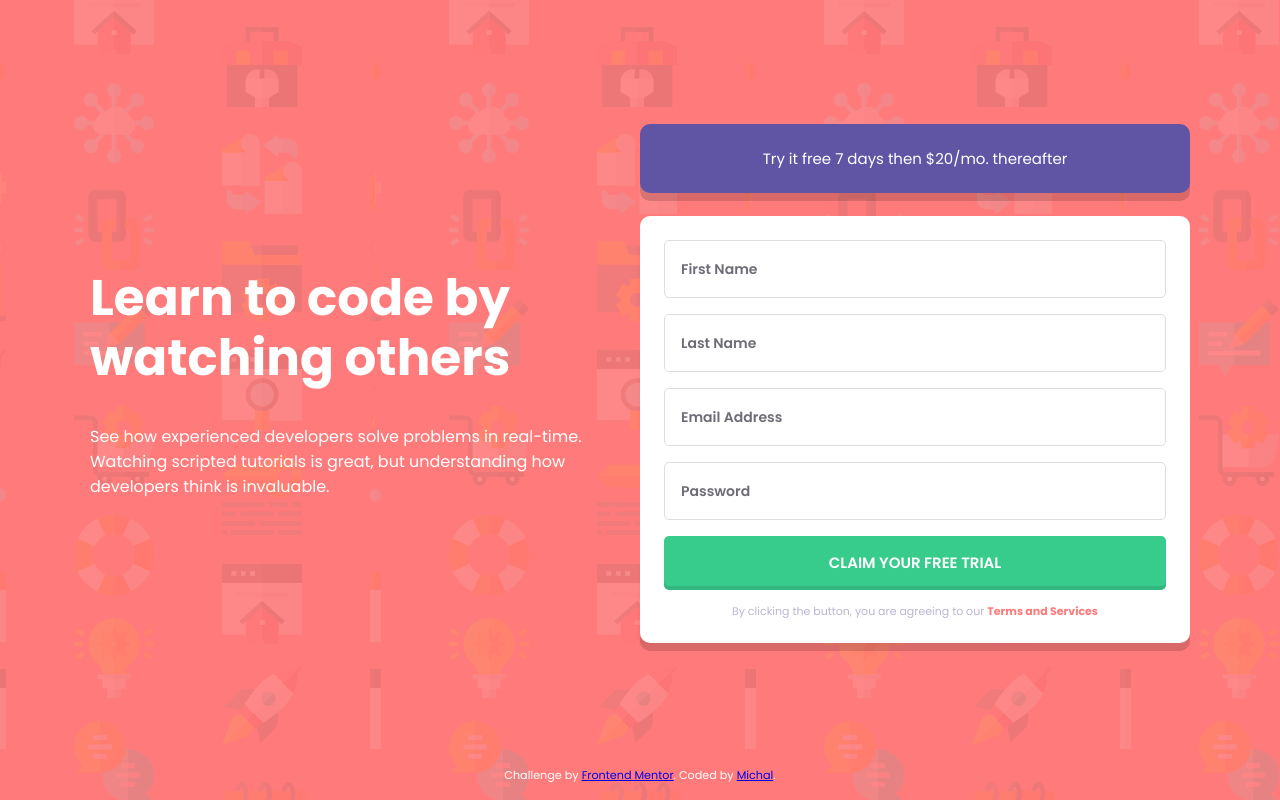
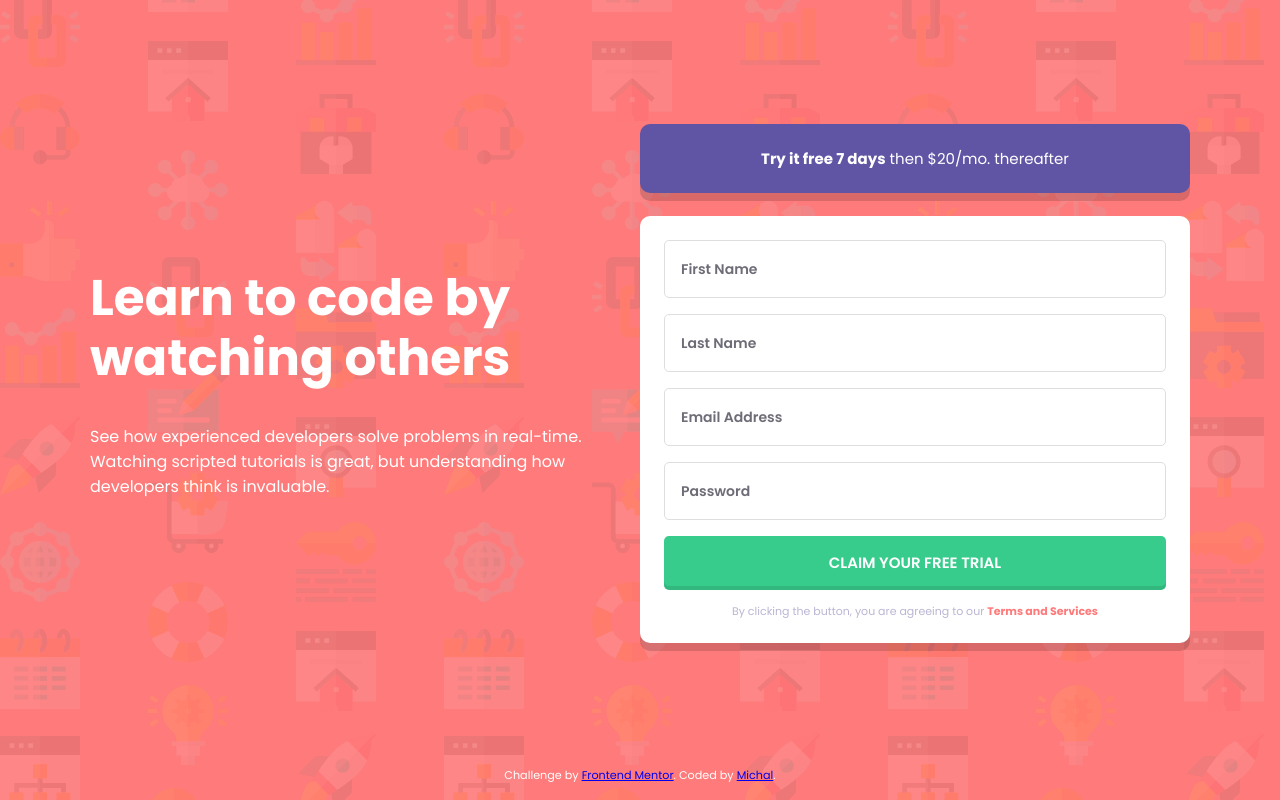
Before and after one commit to mbart13/intro-component-with-signup-form, a React (Create React App) app: page / in a window 1280 px wide. Built offline with nearby package versions, Linux system fonts and the light colour scheme.

Commit message:
add more validators, add desktop bg image

```diff
--- a/src/App.js
+++ b/src/App.js
@@ -1,12 +1,13 @@
 import React from 'react'
 
 import Footer from 'components/Footer/Footer'
-import SignUpPage from 'views/SignUpPage'
+import SignUpPage from 'components/SignUp/SignUp'
 import { ThemeProvider } from 'styled-components'
 import { GlobalStyles } from 'styles/GlobalStyles'
 import styled from 'styled-components'
 import { theme } from './styles/Theme'
 import bgMobile from './assets/images/bg-intro-mobile.png'
+import bgDesktop from './assets/images/bg-intro-desktop.png'
 
 const Wrapper = styled.div`
   background: url(${bgMobile});
@@ -17,6 +18,11 @@ const Wrapper = styled.div`
   justify-content: space-between;
   background-color: ${({ theme }) => theme.colors.red};
   padding: 1rem;
+
+  @media screen and (min-width: ${({ theme }) => theme.breakpoints.large}) {
+    background: url(${bgDesktop});
+    background-color: ${({ theme }) => theme.colors.red};
+  }
 `
 
 function App() {
--- a/src/components/Button/Button.styles.js
+++ b/src/components/Button/Button.styles.js
@@ -20,5 +20,6 @@ export const StyledButton = styled.button`
 
   :focus {
     outline: none;
+    background-color: ${({ theme }) => lighten(0.1, theme.colors.green)};
   }
 `
--- a/src/components/Footer/Footer.js
+++ b/src/components/Footer/Footer.js
@@ -7,6 +7,10 @@ const Wrapper = styled.footer`
   text-align: center;
   padding-top: 1rem;
   font-size: 0.7rem;
+
+  a:focus {
+    border: 2px dotted ${({ theme }) => theme.colors.green};
+  }
 `
 
 const Footer = () => (
--- a/src/components/Form/Form.js
+++ b/src/components/Form/Form.js
@@ -19,14 +19,20 @@ const Form = () => {
 
   return (
     <Wrapper>
-      <CTAWrapper>Try it free 7 days then $20/mo. thereafter</CTAWrapper>
-      <FormWrapper onSubmit={handleSubmit(onSubmit)} noValidate>
+      <CTAWrapper>
+        <span>Try it free 7 days</span> then $20/mo. thereafter
+      </CTAWrapper>
+      <FormWrapper
+        onSubmit={handleSubmit(onSubmit)}
+        noValidate
+        autoComplete="off"
+      >
         <FormField
           {...register('firstName', { required: 'First Name cannot be empty' })}
           type="text"
           placeholder="First Name"
           aria-label="First Name"
-          autoComplete="off"
+          aria-invalid={errors.firstName ? 'true' : 'false'}
           errors={errors.firstName}
         />
         <FormField
@@ -34,7 +40,7 @@ const Form = () => {
           type="text"
           placeholder="Last Name"
           aria-label="Last Name"
-          autoComplete="off"
+          aria-invalid={errors.lastName ? 'true' : 'false'}
           errors={errors.lastName}
         />
         <FormField
@@ -48,15 +54,25 @@ const Form = () => {
           placeholder="Email Address"
           type="email"
           aria-label="Email Address"
-          autoComplete="off"
+          aria-invalid={errors.email ? 'true' : 'false'}
           errors={errors.email}
         />
         <FormField
-          {...register('password', { required: 'Password cannot be empty' })}
+          {...register('password', {
+            required: 'Password cannot be empty',
+            minLength: {
+              value: 6,
+              message: 'Password needs to have at least 6 characters',
+            },
+            maxLength: {
+              value: 256,
+              message: 'Password cannot have more thant 256 characters',
+            },
+          })}
           placeholder="Password"
           type="password"
           aria-label="Password"
-          autoComplete="off"
+          aria-invalid={errors.password ? 'true' : 'false'}
           errors={errors.password}
         />
         <Button>Claim your free trial</Button>
--- a/src/components/Form/Form.styles.js
+++ b/src/components/Form/Form.styles.js
@@ -3,6 +3,9 @@ import styled from 'styled-components'
 export const Wrapper = styled.div`
   @media screen and (min-width: ${({ theme }) => theme.breakpoints.large}) {
     flex: 1 0 50%;
+  }
+  span {
+    font-weight: ${({ theme }) => theme.fontWeights.bold};
   }
 `
 export const CTAWrapper = styled.p`
@@ -34,5 +37,9 @@ export const FormWrapper = styled.form`
     color: ${({ theme }) => theme.colors.red};
     font-weight: ${({ theme }) => theme.fontWeights.bold};
     text-decoration: none;
+
+    :focus {
+      border: 2px dotted ${({ theme }) => theme.colors.green};
+    }
   }
 `
--- a/src/components/FormField/FormField.js
+++ b/src/components/FormField/FormField.js
@@ -3,16 +3,16 @@ import React from 'react'
 import { InputWrapper, StyledInput } from './FormField.styles'
 
 const FormField = React.forwardRef((props, ref) => {
-  console.log(props)
+  const isError = () => (props['errors'] ? 'isError' : '')
+
   return (
-    <InputWrapper className={props['errors'] ? 'isError' : ''}>
-      <StyledInput
-        {...props}
-        ref={ref}
-        className={props['errors'] ? 'isError' : ''}
-      />
+    <InputWrapper className={isError()}>
+      <StyledInput {...props} ref={ref} className={isError()} />
       {props['errors'] && (
-        <p className="errorMessage">{props['errors']['message']}</p>
+        <>
+          <p className="errorMessage">{props['errors']['message']}</p>
+          <span className="sr-only">{props['errors']['message']}</span>
+        </>
       )}
     </InputWrapper>
   )
--- a/src/components/FormField/FormField.styles.js
+++ b/src/components/FormField/FormField.styles.js
@@ -11,8 +11,8 @@ export const InputWrapper = styled.div`
     position: absolute;
     background-image: url(${iconError});
     background-size: cover;
-    height: 27px;
-    width: 27px;
+    height: 1.687rem;
+    width: 1.687rem;
     top: 0;
     transform: translateY(50%);
     right: 2rem;
--- a/src/views/SignUpPage.js
+++ b/src/components/SignUp/SignUp.js
@@ -2,7 +2,7 @@ import React from 'react'
 
 import Copy from 'components/Copy/Copy.js'
 import Form from 'components/Form/Form.js'
-import { Wrapper } from './SignUpPage.styles.js'
+import { Wrapper } from './SignUp.styles.js'
 
 const SignUpPage = () => (
   <Wrapper>
--- a/src/styles/GlobalStyles.js
+++ b/src/styles/GlobalStyles.js
@@ -1,4 +1,6 @@
 import { createGlobalStyle } from 'styled-components'
+import bgMobile from 'assets/images/bg-intro-mobile.png'
+import bgDesktop from 'assets/images/bg-intro-desktop.png'
 
 export const GlobalStyles = createGlobalStyle`
   /* Box sizing rules */
@@ -80,7 +82,32 @@ export const GlobalStyles = createGlobalStyle`
     }
   }
 
+    .sr-only {
+    border: 0 !important;
+    clip: rect(1px, 1px, 1px, 1px) !important;
+    -webkit-clip-path: inset(50%) !important;
+    clip-path: inset(50%) !important;
+    height: 1px !important;
+    margin: -1px !important;
+    overflow: hidden !important;
+    padding: 0 !important;
+    position: absolute !important;
+    width: 1px !important;
+    white-space: nowrap !important;
+  }
+
   body {
     font-family: 'Poppins', sans-serif;
+
+    ::after{
+      position: absolute;
+      width:0;
+      height:0;
+      overflow: hidden;
+      z-index: -1;
+      content:
+      url(${bgMobile})
+      url(${bgDesktop});
+    }
   }
 `
```
Also changed, not shown: src/components/SignUp/SignUp.styles.js (renamed from src/views/SignUpPage.styles.js).
